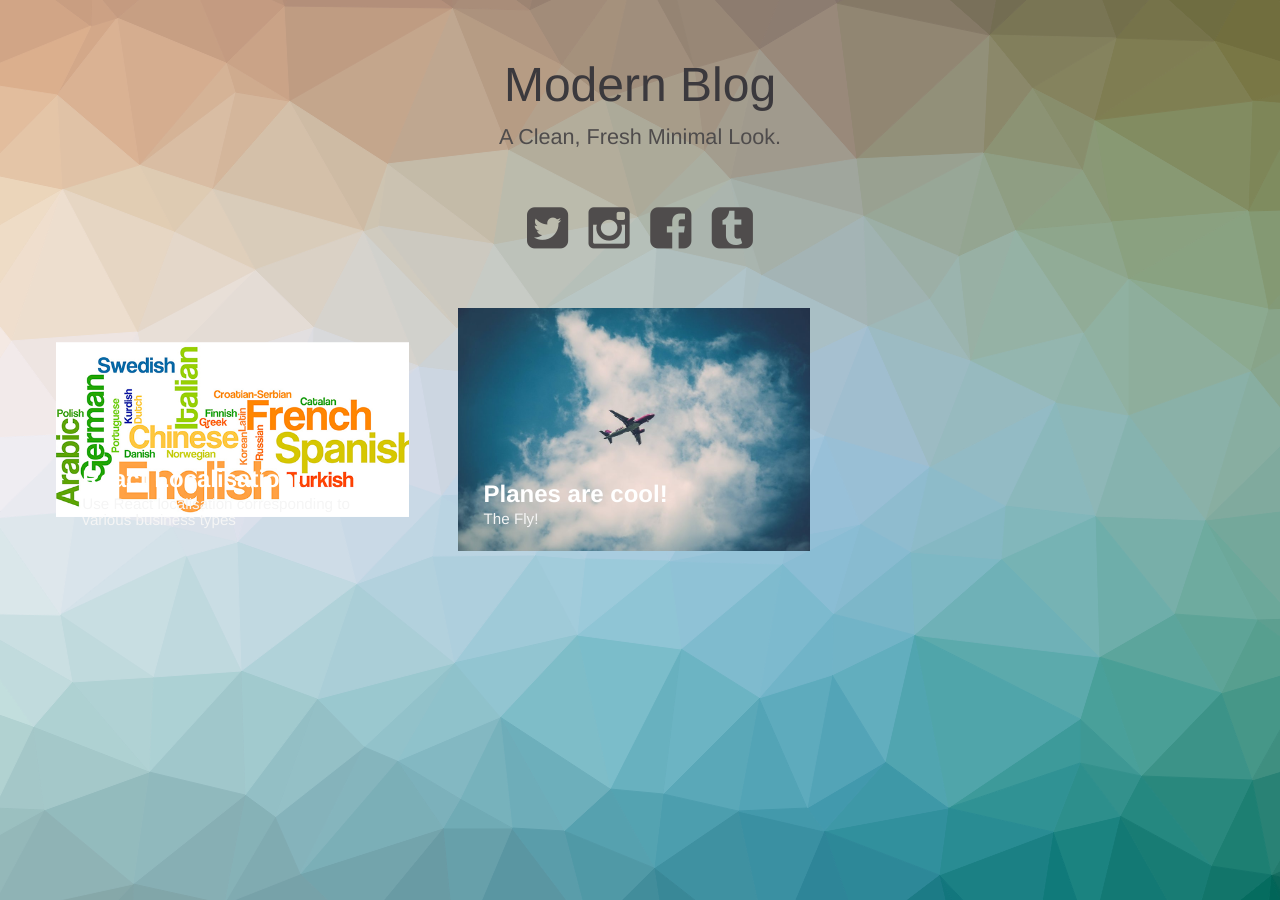
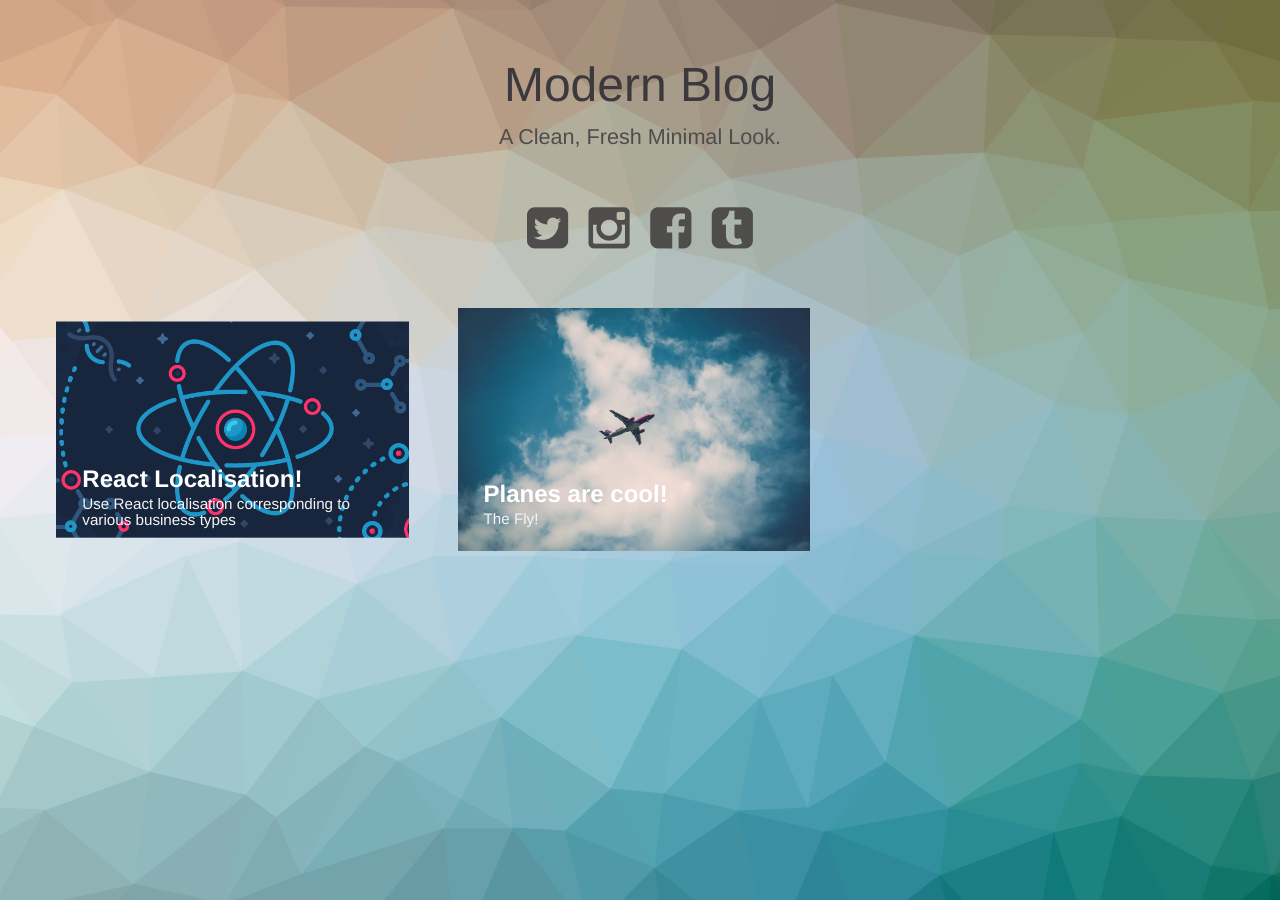
Before and after one commit to snehalPatil-Sonawane/snehalPatil-Sonawane.github.io, a Jekyll site: the page built from index.html, in a window 1280 px wide. Built offline with Jekyll 4.4.1, drawn with Linux system fonts in a browser that asks for light colours.

Commit message:
react blog added

```diff
--- a/_posts/2019-07-02-reactlocalisation.markdown
+++ b/_posts/2019-07-02-reactlocalisation.markdown
@@ -3,6 +3,6 @@ title:  "React Localisation!"
 subtitle: "Use React localisation corresponding to various business types"
 author: "Snehal Patil"
 avatar: "img/authors/snehal.JPEG"
-image: "img/multi-language.png"
+image: "img/react.png"
 date:   2019-07-02 16:00:00
 ---
```
Also changed, not shown: img/multi-language.jpg (renamed from img/multi-language.png), img/react.png (added), 1 other file.
